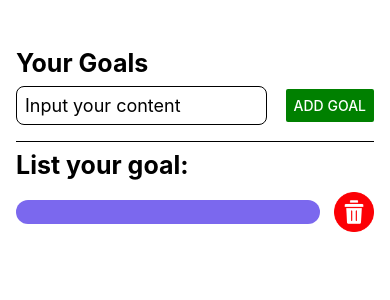
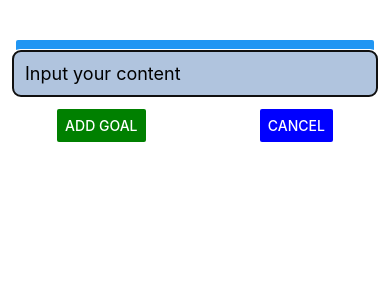
Before and after one commit to ntluan111ntb1/react-native, a React Native app: screen / in a window 390 px wide. Both pictures are taken after a click on the button "ADD GOAL". Shown: the top 300 px of the page. Built offline with nearby package versions, Linux system fonts and the light colour scheme.

Commit message:
feature: update Input to Modal View

```diff
--- a/src/home_view/HomeView.js
+++ b/src/home_view/HomeView.js
@@ -1,23 +1,18 @@
-import {
-  StyleSheet,
-  Text,
-  View,
-  Button,
-  TextInput,
-  FlatList,
-} from "react-native";
+import { StyleSheet, Text, View, FlatList, Button } from "react-native";
 import { useState } from "react";
 import GoalItem from "./components/GoalItem";
 import GoalInput from "./components/GoalInput";
 
 const HomeView = () => {
   const [listGoal, setListGoal] = useState([]);
+  const [isGoalInputVisible, setGoalInputVisible] = useState(false);
 
   function addGoalHandler(goalInput) {
     setListGoal((currenGoals) => [
       ...currenGoals,
       { text: goalInput, id: Math.random() },
     ]);
+    cancelGoalInputHandler();
   }
 
   function deleteGoalHandler(id) {
@@ -26,11 +21,22 @@ const HomeView = () => {
     });
   }
 
+  function visibleGoalInputHandler() {
+    setGoalInputVisible(true);
+  }
+
+  function cancelGoalInputHandler() {
+    setGoalInputVisible(false);
+  }
+
   return (
     <View style={styles.appContainer}>
-      <Text style={styles.title}>Your Goals</Text>
-      <GoalInput onAddGoal={addGoalHandler} />
-      <Text style={styles.title}>List your goal:</Text>
+      <Button title="Add goal" onPress={visibleGoalInputHandler} />
+      <GoalInput
+        onAddGoal={addGoalHandler}
+        visible={isGoalInputVisible}
+        onCancel={cancelGoalInputHandler}
+      />
       <FlatList
         data={listGoal}
         renderItem={(goal) => {
--- a/src/home_view/components/GoalInput.js
+++ b/src/home_view/components/GoalInput.js
@@ -1,5 +1,5 @@
 import { useState } from "react";
-import { StyleSheet, View, TextInput, Button } from "react-native";
+import { StyleSheet, View, TextInput, Button, Modal } from "react-native";
 
 function GoalInput(props) {
   const [goalInput, setGoalInput] = useState("");
@@ -14,6 +14,7 @@ function GoalInput(props) {
   }
 
   return (
+    <Modal transparent={true} visible={props.visible} animationType="slide">
       <View style={styles.inputContainer}>
         <TextInput
           style={styles.textInput}
@@ -21,12 +22,12 @@ function GoalInput(props) {
           onChangeText={goalInputHandle}
           value={goalInput}
         />
-      <Button
-        color={"green"}
-        title="Add Goal"
-        onPress={addGoalHandler}
-      ></Button>
       </View>
+      <View style={styles.buttonContainer}>
+        <Button color={"green"} title="Add Goal" onPress={addGoalHandler} />
+        <Button color={"blue"} title="Cancel" onPress={props.onCancel} />
+      </View>
+    </Modal>
   );
 }
 
@@ -34,17 +35,21 @@ export default GoalInput;
 
 const styles = StyleSheet.create({
   textInput: {
-    padding: 8,
     borderWidth: 1,
     borderRadius: 8,
+    borderColor: "black",
     fontSize: 18,
-    width: "70%",
+    width: "100%",
+    padding: 12,
   },
   inputContainer: {
+    backgroundColor: "lightsteelblue",
+    borderRadius: 12,
+    margin: 12,
+    marginTop: 50,
+  },
+  buttonContainer: {
     flexDirection: "row",
-    justifyContent: "space-between",
-    alignItems: "center",
-    paddingBottom: 16,
-    borderBottomWidth: 1,
+    justifyContent: "space-around",
   },
 });
```
Lines whose indentation alone changed are shown as unchanged.
